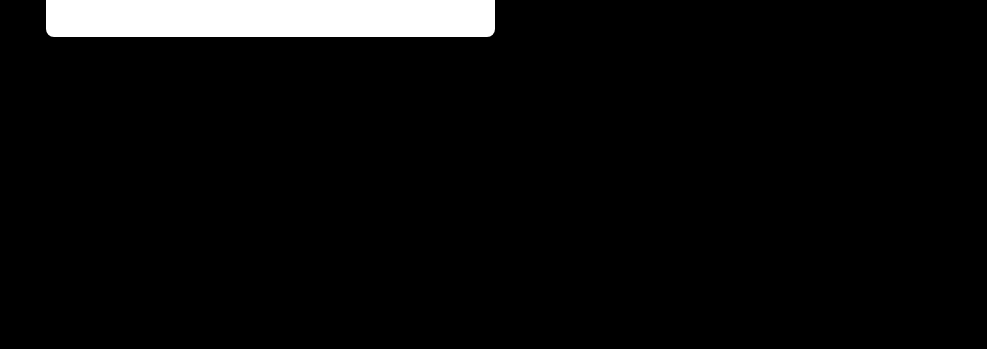
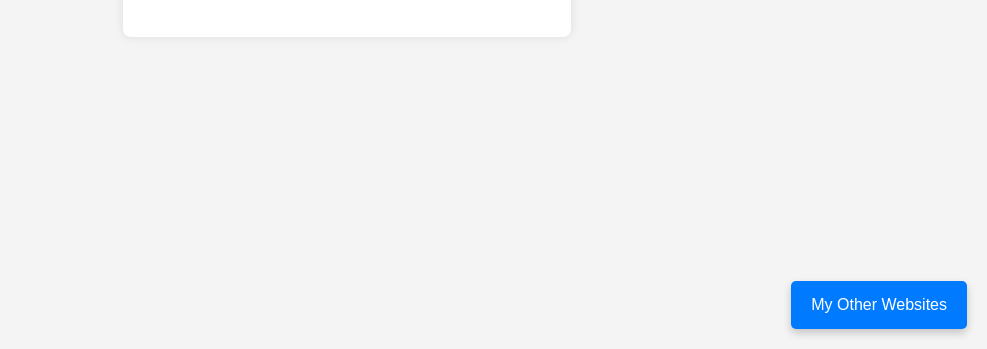
Before and after one commit to Fischy6734/Sharky-Search, a plain HTML site: page index.html in a window 1280 px wide. Shown: the part 451-800 px from the top of the page, without its empty margins (293-1280 px from the left). Drawn offline with Linux system fonts and the light colour scheme.

Commit message:
Update styles.css

```diff
--- a/styles.css
+++ b/styles.css
@@ -45,3 +45,34 @@ button:hover {
     color: red;
     margin-top: 10px;
 }
+body {
+    margin: 0;
+    font-family: Arial, sans-serif;
+    height: 100vh;
+    background-color: #f4f4f4;
+    position: relative;
+}
+
+#cornerButton {
+    position: fixed;
+    bottom: 20px; /* Adjust as needed */
+    right: 20px; /* Adjust as needed */
+    background-color: #007BFF; /* Bootstrap primary blue; change as desired */
+    color: white;
+    border: none;
+    border-radius: 5px;
+    padding: 15px 20px;
+    font-size: 16px;
+    box-shadow: 0 4px 8px rgba(0, 0, 0, 0.2);
+    cursor: pointer;
+    transition: background-color 0.3s ease, transform 0.3s ease;
+}
+
+#cornerButton:hover {
+    background-color: #0056b3; /* Darker shade on hover */
+    transform: translateY(-2px);
+}
+
+#cornerButton:active {
+    transform: translateY(0);
+}
```
